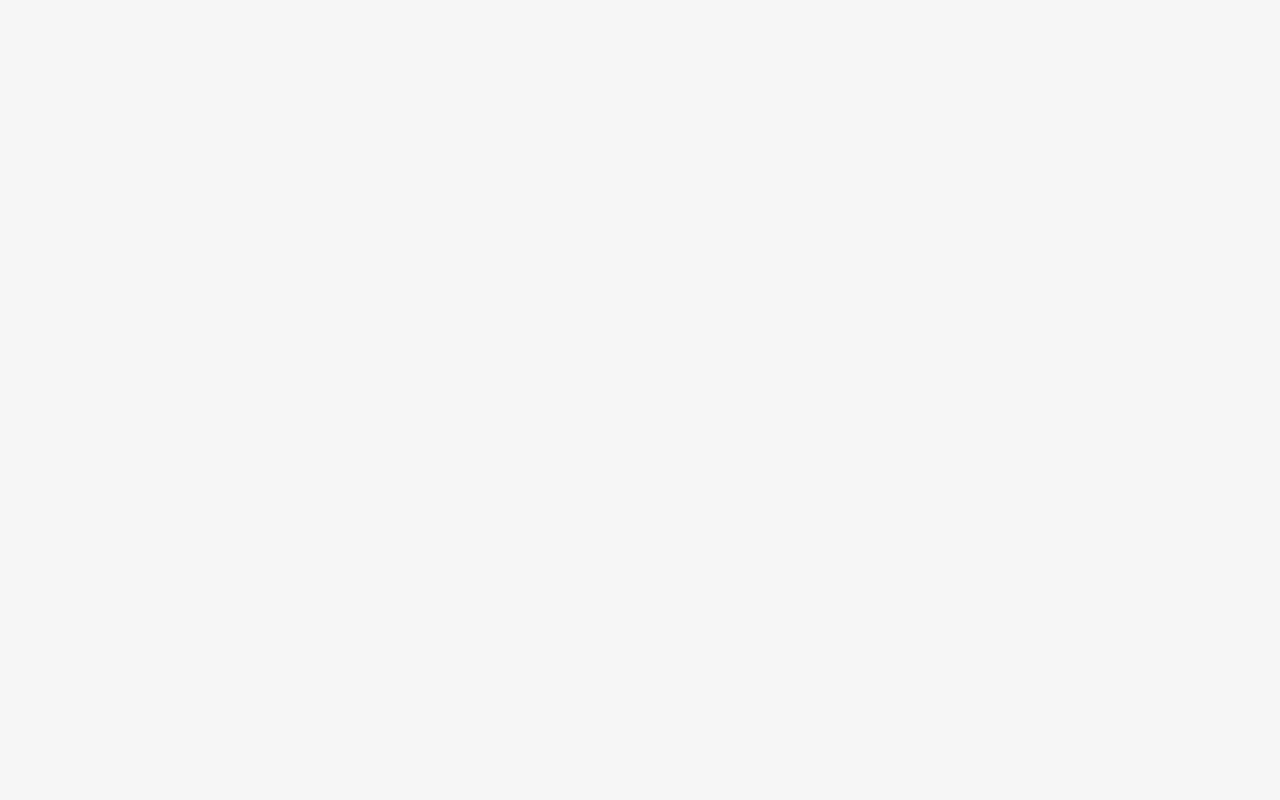
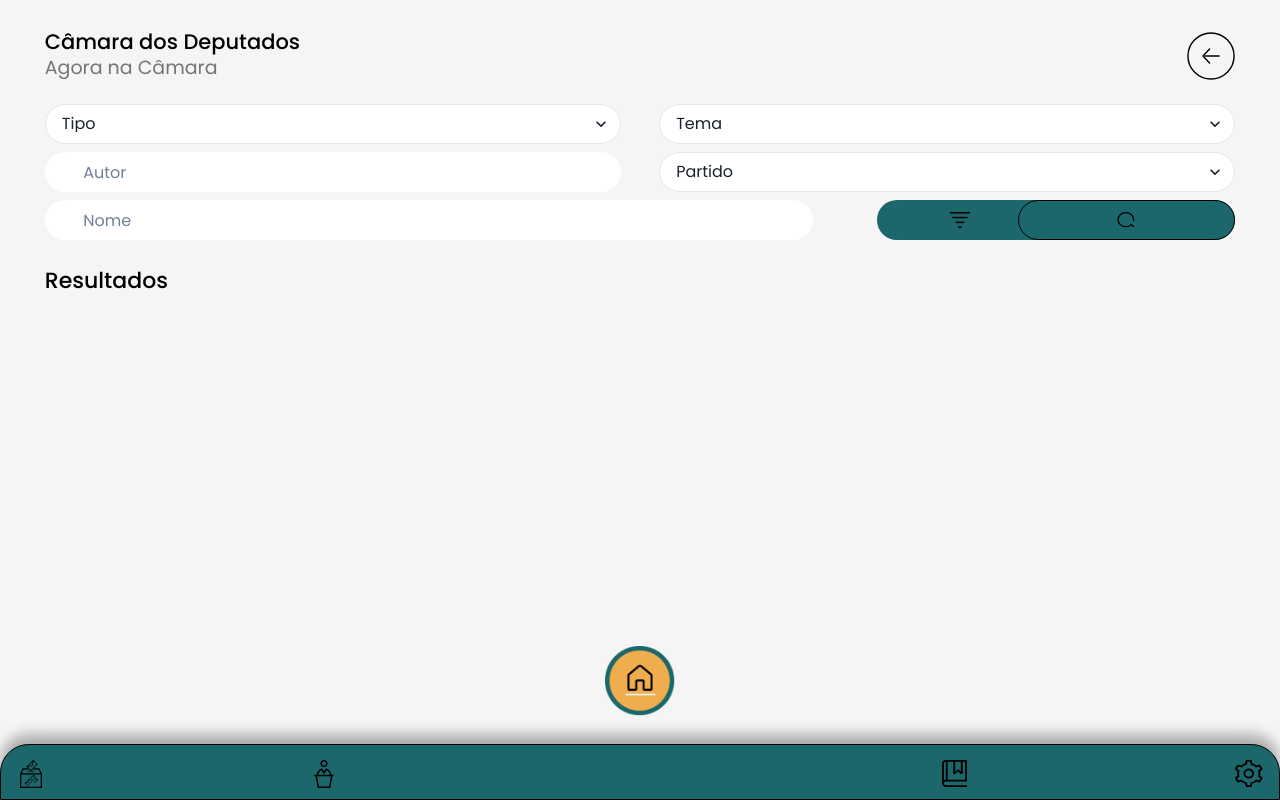
Before and after one commit to enzobitencourt/democratizepp, a React (Create React App) app: page /agoranacamara in a window 1280 px wide. Before the commit this address had no page. Built offline with nearby package versions, Linux system fonts and the light colour scheme.

Commit message:
democratize

```diff
--- /dev/null
+++ b/src/Pages/AgoraDeps/AgoraDeps.js
@@ -0,0 +1,59 @@
+import HeaderEspaco from "../../components/HeadersEspacos/HeaderEspaco"
+import Menu from "../../components/Menu/Menu"
+import { ContainerFilter, Container, ContainerInput, DivPesquisa, FilterButton, Img, Img1, InputNome, SearchButton, InputAutor, ContainerResultados, } from "./styled"
+import { Select } from '@chakra-ui/react'
+import Filter from "../../Assets/IconFilter.svg"
+import Search from "../../Assets/IconSearch.svg"
+import Ordenar from "../../components/Ordenar/Ordenar"
+
+function AgoraDeps() {
+    return (
+        <>
+            <Container>
+                <HeaderEspaco titulo='Câmara dos Deputados' subtitulo='Agora na Câmara'/>
+                <ContainerFilter>
+                    <ContainerInput>
+                        <Select bg="white" w='45vw' h='5vh' borderRadius='28.6px' placeholder='Tipo'>
+                            <option value='option1'>Deputado Federal</option>
+                            <option value='option2'>Senador</option>
+                        </Select>
+
+                        <Select bg="white" w='45vw' h='5vh' borderRadius='28.6px' placeholder='Tema'>
+                            <option value='option1'>Option 1</option>
+                            <option value='option2'>Option 2</option>
+                            <option value='option3'>Option 3</option>
+                        </Select>
+                    </ContainerInput>
+
+                    <ContainerInput>
+                        <InputAutor placeholder="Autor"/>
+
+                        <Select bg="white" w='45vw' h='5vh' borderRadius='28.6px' placeholder='Partido'>
+                            <option value='option1'>Option 1</option>
+                            <option value='option2'>Option 2</option>
+                            <option value='option3'>Option 3</option>
+                        </Select>
+                    </ContainerInput>
+
+                    <ContainerInput>
+                        <InputNome placeholder="Nome"/>
+                        <DivPesquisa>
+                            <FilterButton>
+                                <Img src={Filter}/>
+                            </FilterButton>
+                            <SearchButton>
+                                <Img1 src={Search}/>
+                            </SearchButton>
+                        </DivPesquisa>
+                    </ContainerInput>
+                </ContainerFilter>
+                <ContainerResultados>
+                    <Ordenar/>
+                </ContainerResultados>
+                <Menu />
+            </Container>
+        </>
+    )
+}
+
+export default AgoraDeps
--- /dev/null
+++ b/src/Pages/AgoraDeps/styled.jsx
@@ -0,0 +1,94 @@
+import {styled} from "styled-components"
+
+export const Container = styled.div`
+    margin-top: 1vh;
+    justify-content: center;
+    display: flex;
+    flex-direction: column;
+    height: auto;
+    align-items: center;
+    gap: 1vh;
+`
+
+export const ContainerFilter = styled.div`
+    width: 93vw;
+    height: auto;
+    display: flex;
+    flex-direction: column;
+    gap: 1vh;
+`
+
+
+export const ContainerInput = styled.div`
+    display: flex;
+    flex-direction: row;
+    width: 93vw;
+    height: auto;
+    justify-content: space-between;
+`
+
+export const InputNome = styled.input`
+    width: 60vw;
+    height: 5vh;
+    border-radius: 28.6px;
+    background: white;
+    color: black;
+    padding-left: 3vw;
+`
+
+export const DivPesquisa = styled.div`
+    width: 28vw;
+    height: 5vh;
+    border-radius: 28.6px;
+    background-color: #1B676B;
+    display: flex;
+    flex-direction: row;
+    justify-content: space-between;
+`
+
+export const FilterButton = styled.button`
+    width: 11vw;
+    height: 5vh;
+    border-radius: 28.6px 0 0 28.6px;
+    display: flex;
+    align-items: center;
+    justify-content: right;
+    padding-right: 1vw;
+`
+
+export const SearchButton = styled.button`
+    width: 17vw;
+    height: 5vh;
+    border-radius: 28.6px;
+    border: 1px solid black;
+    display: flex;
+    align-items: center;
+    justify-content: center;
+`
+
+export const Img = styled.img`
+    width: 7vw;
+    height: 2vh;
+`
+export const Img1 = styled.img`
+    width: 8vw;
+    height: 2vh;
+`
+
+export const InputAutor = styled.input`
+    width: 45vw;
+    height: 5vh;
+    border-radius: 28.6px;
+    background: white;
+    color: black;
+    padding-left: 3vw;
+`
+
+export const ContainerResultados = styled.div`
+    width: 93vw;
+    height: auto;
+    display: flex;
+    flex-direction: column;
+    gap: 1vh;
+    margin-top: 2vh;
+`
--- a/src/Pages/Deps&Sens/principal.js
+++ b/src/Pages/Deps&Sens/principal.js
@@ -6,8 +6,19 @@
 import { Select } from '@chakra-ui/react'
 import Filter from "../../Assets/IconFilter.svg"
 import Search from "../../Assets/IconSearch.svg"
+import { useNavigate } from "react-router-dom"
 
 function PrincipalDeps() {
+    const navigate = useNavigate()
+
+    const goToDeps = ()=>{
+        navigate('/agoranacamara')
+    }
+
+    const goToSens =()=>{
+        navigate('/agoranosenado')
+    }
+
     return (
         <>
             <Container>
@@ -16,12 +27,12 @@
                 <ContainerMid>
                     <Titulo>Escolha a instituição desejada</Titulo>
                     <Espacos>
-                        <Deps>
+                        <Deps onClick={goToDeps}>
                             <Esfumado>
                                 <Area>Câmara dos Deputados</Area>
                             </Esfumado>
                         </Deps>
-                        <Sens>
+                        <Sens onClick={goToSens}>
                             <Esfumado>
                                 <Area>Senado Federal</Area>
                             </Esfumado>
@@ -43,7 +54,7 @@
                         </Select>
                     </ContainerInput>
                     <ContainerInput>
-                        <InputNome placeholderTextColor="#000" placeholder="Nome"/>
+                        <InputNome placeholder="Nome"/>
                         <DivPesquisa>
                             <FilterButton>
                                 <Img src={Filter}/>
--- a/src/Pages/Deps&Sens/styled.jsx
+++ b/src/Pages/Deps&Sens/styled.jsx
@@ -108,7 +108,7 @@
     background-color: #1B676B;
     display: flex;
     flex-direction: row;
-    justify-content: space-between
+    justify-content: space-between;
 `
 
 export const FilterButton = styled.button`
--- a/src/Rotas/Rotas.js
+++ b/src/Rotas/Rotas.js
@@ -7,6 +7,7 @@
 import PageVoto from "../Pages/Voto/Voto"
 import Login from "../Pages/Login/Login"
 import Cadastro from "../Pages/Cadastro/Cadastro"
+import AgoraDeps from "../Pages/AgoraDeps/AgoraDeps"
 
 function Rotas(){
     return(
@@ -20,6 +21,7 @@
                 <Route path="eleicoes" element={<PageVoto/>}/>
                 <Route path="login" element={<Login/>}/>
                 <Route path="cadastro" element={<Cadastro/>}/>
+                <Route path="agoranacamara" element={<AgoraDeps/>}/>
             </Routes>
         </BrowserRouter>
     )
--- /dev/null
+++ b/src/components/HeadersEspacos/HeaderEspaco.js
@@ -0,0 +1,18 @@
+import VoltarBlack from "../SimboloVoltarBlack/VoltarBlack"
+import { Container, Subtitulo, TituloContainer, Titulo} from "./styled"
+
+function HeaderEspaco(props){
+    return(
+        <>
+        <Container>
+            <TituloContainer>
+                <Titulo>{props.titulo}</Titulo>
+                <Subtitulo>{props.subtitulo}</Subtitulo>
+            </TituloContainer>
+            <VoltarBlack/>
+        </Container>
+        </>
+    )
+}
+
+export default HeaderEspaco
--- /dev/null
+++ b/src/components/HeadersEspacos/styled.jsx
@@ -0,0 +1,38 @@
+import {styled} from "styled-components"
+
+export const Container = styled.div`
+    width: 93vw;
+    height: 10vh;
+    margin-top: 1vh;
+    display: flex;
+    align-items: center;
+    flex-direction: row;
+    justify-content: space-between;
+`
+
+export const TituloContainer = styled.div`
+    width: auto;
+    height: 10vh;
+    align-content: center;
+    justify-content: center;
+    display: flex;
+    flex-direction: column;
+`
+
+export const Titulo = styled.p`
+    color: #000;
+    margin: 0;
+    font-size: 21px;
+    font-style: normal;
+    font-weight: 500;
+    line-height: 24px;
+`
+
+export const Subtitulo = styled.p`
+    color: #767575;
+    margin: 0;
+    font-size: 19px;
+    font-style: normal;
+    font-weight: 400;
+    line-height: auto;
+`
--- /dev/null
+++ b/src/components/Ordenar/Ordenar.js
@@ -0,0 +1,13 @@
+import { Container, TituloResults } from "./styled"
+
+function Ordenar(){
+    return(
+        <>
+            <Container>
+                <TituloResults>Resultados</TituloResults>
+            </Container>
+        </>
+    )
+}
+
+export default Ordenar
--- /dev/null
+++ b/src/components/Ordenar/styled.jsx
@@ -0,0 +1,18 @@
+import {styled} from "styled-components"
+
+export const Container = styled.div`
+    width: 93vw;
+    height: auto;
+    display: flex;
+    flex-direction: column;
+    justify-content: left;
+`
+
+export const TituloResults = styled.p`
+    color: #000;
+    font-size: 22px;
+    font-style: normal;
+    font-weight: 500;
+    line-height: normal;
+    margin: 0;
+`
--- /dev/null
+++ b/src/components/SimboloVoltarBlack/VoltarBlack.js
@@ -0,0 +1,21 @@
+import { useNavigate } from "react-router-dom"
+import VoltSimbol from "../../Assets/SimboloVoltBlack.svg"
+import {Volt, SimboloVolt} from "./styled"
+
+function VoltarBlack() {
+    const navigate = useNavigate()
+
+    const goBack =()=>{
+        navigate(-1)
+    }
+
+    return (
+        <>
+            <Volt>
+                <SimboloVolt onClick={goBack} src={VoltSimbol} />
+            </Volt>
+        </>
+    )
+}
+
+export default VoltarBlack
--- /dev/null
+++ b/src/components/SimboloVoltarBlack/styled.jsx
@@ -0,0 +1,14 @@
+import {styled} from "styled-components"
+
+export const Volt = styled.button`
+    background: none;
+    border: none;
+    padding: 0;
+    width: 6vh;
+    height: 6vh;
+`
+
+export const SimboloVolt = styled.img`
+    width:100%;
+    height: 100%;
+`
```
Also changed, not shown: src/Assets/SimboloVoltBlack.svg (added).
